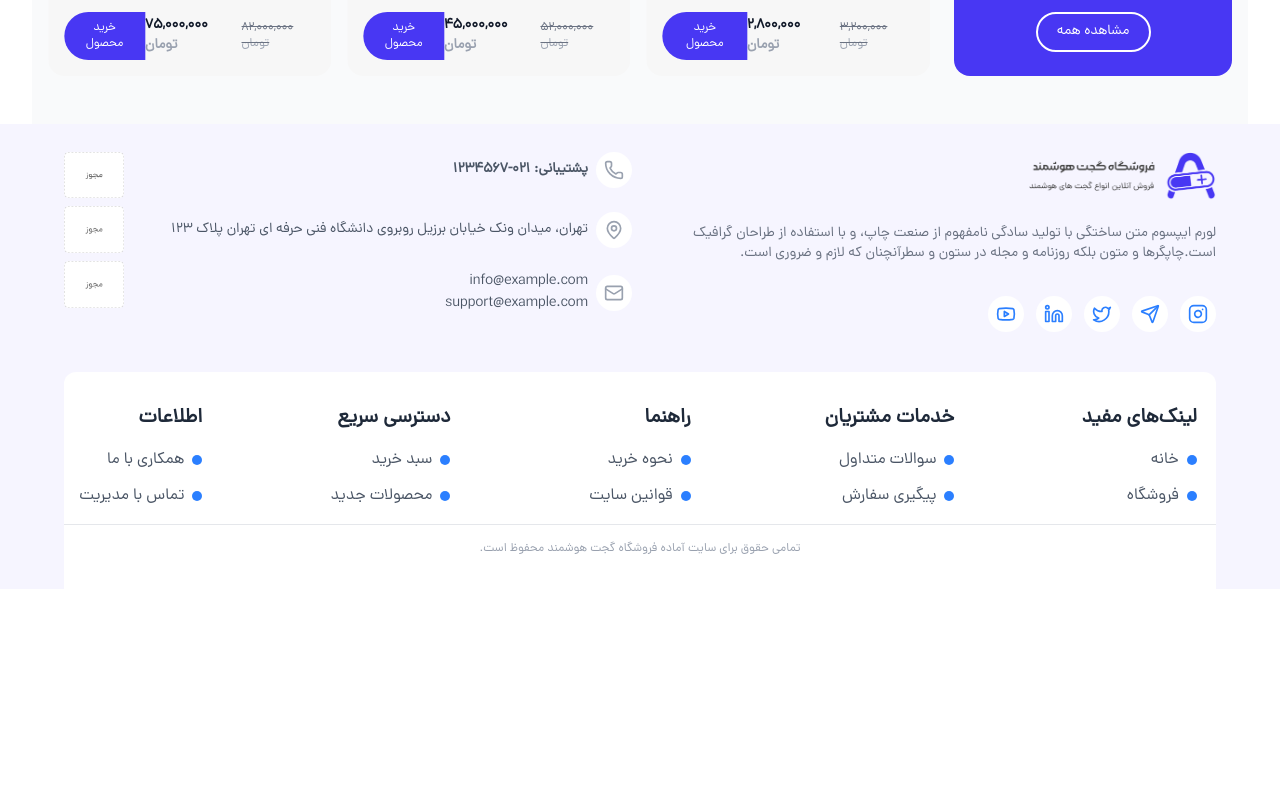
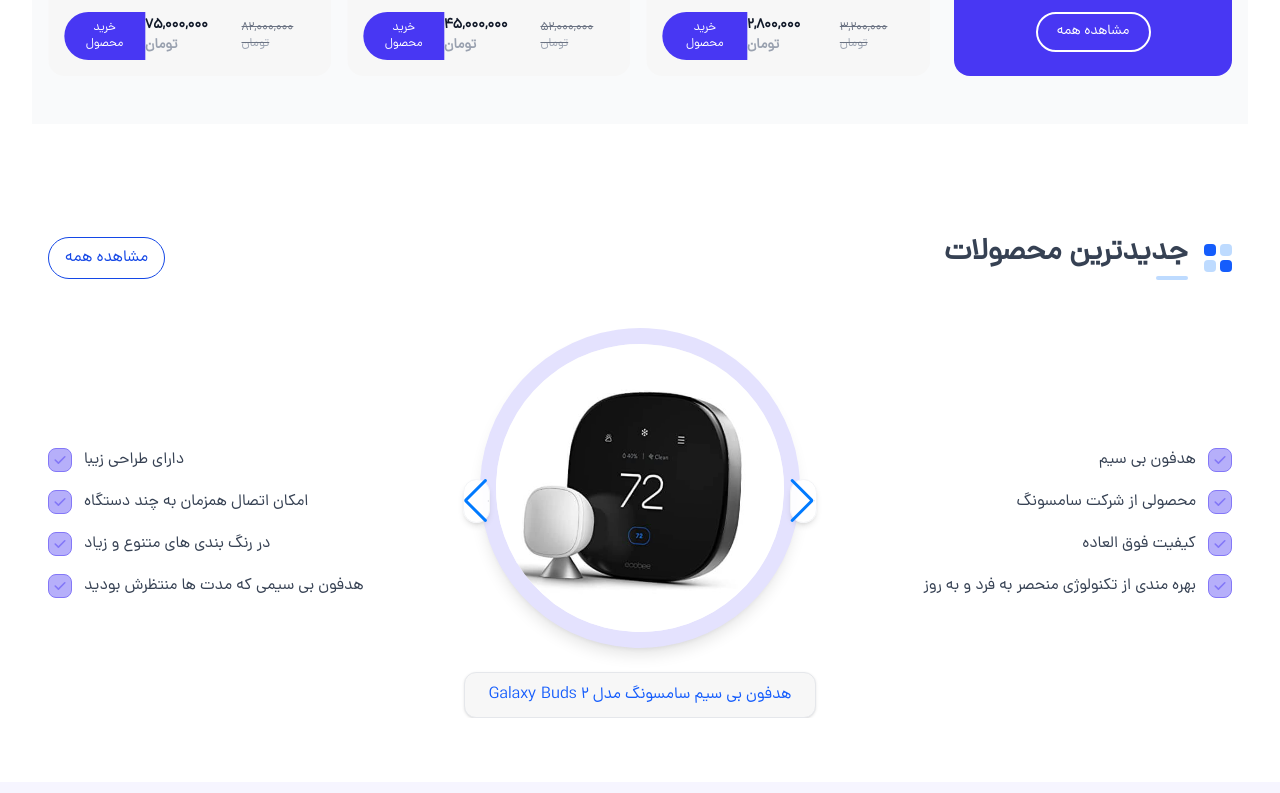
Before and after one commit to mani-hosseini/smart-gadgets, a React (Vite) app in the folder front-end/: page / in a window 1280 px wide. Shown: the part 1247-2040 px from the top of the page. Before the commit the page ends 1836 px from the top, so only its background shows below. Built offline with nearby package versions, Linux system fonts and the light colour scheme.

Commit message:
Add NewestProductsSection with responsive design and navigation

```diff
--- a/front-end/index.html
+++ b/front-end/index.html
@@ -2,9 +2,9 @@
 <html lang="fa" dir="rtl">
   <head>
     <meta charset="UTF-8" />
-    <link rel="icon" type="image/svg+xml" href="/vite.svg" />
+    <link rel="icon" type="image/svg+xml" href="/favicon.svg" />
     <meta name="viewport" content="width=device-width, initial-scale=1.0" />
-    <title>Vite + React</title>
+    <title>Smart Gadgets - فروشگاه گجت‌های هوشمند</title>
   </head>
   <body>
     <div id="root"></div>
--- /dev/null
+++ b/front-end/src/components/home/FeatureList.jsx
@@ -0,0 +1,38 @@
+import React from "react";
+
+const FeatureList = ({ features, position }) => {
+  return (
+    <div className={`flex flex-col gap-4 ${position === 'left' ? 'items-start' : 'items-end'}`}>
+      {features.map((feature, index) => (
+        <div
+          key={index}
+          className={`flex items-center gap-3 ${
+            position === 'left' ? 'flex-row' : 'flex-row-reverse'
+          }`}
+        >
+          {/* Checkmark Icon */}
+          <div className="w-6 h-6 bg-[#b6affa] rounded-lg flex items-center justify-center border border-[#8377f7] flex-shrink-0">
+            <svg
+              className="w-4 h-4 text-[#8377f7]"
+              fill="currentColor"
+              viewBox="0 0 20 20"
+            >
+              <path
+                fillRule="evenodd"
+                d="M16.707 5.293a1 1 0 010 1.414l-8 8a1 1 0 01-1.414 0l-4-4a1 1 0 011.414-1.414L8 12.586l7.293-7.293a1 1 0 011.414 0z"
+                clipRule="evenodd"
+              />
+            </svg>
+          </div>
+
+          {/* Feature Text */}
+          <span className="text-gray-700 text-xs sm:text-sm md:text-base font-medium leading-relaxed">
+            {feature}
+          </span>
+        </div>
+      ))}
+    </div>
+  );
+};
+
+export default FeatureList;
--- a/front-end/src/components/home/NavigationArrows.jsx
+++ b/front-end/src/components/home/NavigationArrows.jsx
@@ -1,15 +1,43 @@
 import React from "react";
-import { ChevronLeft, ChevronRight } from "lucide-react";
 
-const NavigationArrows = () => (
-  <div className="absolute bottom-3 right-3 flex gap-1.5 z-10">
-    <button className="w-9 h-9  rounded-full border border-[#4837f3] flex items-center justify-center hover:bg-gray-50 transition-all duration-200 shadow-sm hover:shadow-md" style={{position: 'static'}}>
-      <ChevronLeft className="w-5 h-5 text-[#4837f3]" />
-    </button>
-    <button className="w-9 h-9 bg-white rounded-full border border-[#4837f3] flex items-center justify-center hover:bg-gray-50 transition-all duration-200 shadow-sm hover:shadow-md" style={{position: 'static'}}>
-      <ChevronRight className="w-5 h-5  text-[#4837f3]" />
-    </button>
-  </div>
-);
+const NavigationArrows = () => {
+  return (
+    <>
+      {/* Previous Button - Positioned exactly next to product image */}
+      <button className="swiper-button-prev absolute -left-8 md:-left-16 top-1/2 transform -translate-y-1/2 z-10 w-10 h-10 md:w-12 md:h-12 bg-white/90 backdrop-blur-sm border border-gray-100 rounded-full flex items-center justify-center hover:bg-white hover:border-[#8377f7] hover:shadow-xl transition-all duration-300 shadow-md">
+        <svg
+          className="w-5 h-5 text-gray-500 hover:text-[#8377f7] transition-colors duration-300"
+          fill="none"
+          stroke="currentColor"
+          viewBox="0 0 24 24"
+        >
+          <path
+            strokeLinecap="round"
+            strokeLinejoin="round"
+            strokeWidth={2}
+            d="M15 19l-7-7 7-7"
+          />
+        </svg>
+      </button>
+
+      {/* Next Button - Positioned exactly next to product image */}
+      <button className="swiper-button-next absolute -right-8 md:-right-16 top-1/2 transform -translate-y-1/2 z-10 w-10 h-10 md:w-12 md:h-12 bg-white/90 backdrop-blur-sm border border-gray-100 rounded-full flex items-center justify-center hover:bg-white hover:border-[#8377f7] hover:shadow-xl transition-all duration-300 shadow-md">
+        <svg
+          className="w-5 h-5 text-gray-500 hover:text-[#8377f7] transition-colors duration-300"
+          fill="none"
+          stroke="currentColor"
+          viewBox="0 0 24 24"
+        >
+          <path
+            strokeLinecap="round"
+            strokeLinejoin="round"
+            strokeWidth={2}
+            d="M9 5l7 7-7 7"
+          />
+        </svg>
+      </button>
+    </>
+  );
+};
 
 export default NavigationArrows;
--- /dev/null
+++ b/front-end/src/components/home/NewestProductsSection.jsx
@@ -0,0 +1,135 @@
+import React from "react";
+import { Swiper, SwiperSlide } from 'swiper/react';
+import { Navigation, Autoplay } from 'swiper/modules';
+import 'swiper/css';
+import 'swiper/css/navigation';
+import HeadingButton from "../shared/HeadingButton";
+import ProductDisplay from "./ProductDisplay";
+import FeatureList from "./FeatureList";
+import NavigationArrows from "./NavigationArrows";
+
+
+const NewestProductsSection = () => {
+  // داده‌های محصولات جدید
+  const newestProducts = [
+    {
+      id: 1,
+      name: "هدفون بی سیم سامسونگ مدل 2 Galaxy Buds",
+      image: "/shop/product-pic1.jpg",
+      leftFeatures: [
+        "هدفون بی سیم",
+        "محصولی از شرکت سامسونگ",
+        "کیفیت فوق العاده",
+        "بهره مندی از تکنولوژی منحصر به فرد و به روز"
+      ],
+      rightFeatures: [
+        "دارای طراحی زیبا",
+        "امکان اتصال همزمان به چند دستگاه",
+        "در رنگ بندی های متنوع و زیاد",
+        "هدفون بی سیمی که مدت ها منتظرش بودید"
+      ]
+    },
+    {
+      id: 2,
+      name: "ساعت هوشمند اپل واچ سری 9",
+      image: "/shop/product-pic2.jpg",
+      leftFeatures: [
+        "نمایشگر همیشه روشن",
+        "تشخیص سقوط و تصادف",
+        "پایش سلامت پیشرفته",
+        "شارژ سریع و بی‌سیم"
+      ],
+      rightFeatures: [
+        "طراحی زیبا و مدرن",
+        "سازگاری کامل با iOS",
+        "آب‌بندی IP6X",
+        "باتری با عمر طولانی"
+      ]
+    },
+    {
+      id: 3,
+      name: "گوشی هوشمند سامسونگ گلکسی S24",
+      image: "/shop/product-pic3.jpg",
+      leftFeatures: [
+        "پردازنده قدرتمند اسنپدراگون",
+        "دوربین 200 مگاپیکسلی",
+        "نمایشگر 6.8 اینچی",
+        "شارژ 45 واتی"
+      ],
+      rightFeatures: [
+        "طراحی مدرن و زیبا",
+        "نمایشگر Dynamic AMOLED",
+        "سازگاری با 5G",
+        "سیستم عامل One UI 6"
+      ]
+    }
+  ];
+
+  return (
+    <section className="py-8 bg-white md:py-12 lg:py-16">
+      <div className="container px-4 mx-auto">
+        {/* Header Section - Static */}
+        <div className="mb-6 md:mb-8 lg:mb-12">
+          <HeadingButton
+            title="جدیدترین محصولات"
+            buttonText="مشاهده همه"
+            buttonLink="/shop"
+          />
+        </div>
+
+        {/* Slider Section */}
+        <div className="relative">
+          {/* Swiper Slider */}
+          <Swiper
+            modules={[Navigation, Autoplay]}
+            spaceBetween={0}
+            slidesPerView={1}
+            navigation={{
+              nextEl: '.swiper-button-next',
+              prevEl: '.swiper-button-prev',
+            }}
+            autoplay={false}
+            loop={true}
+            className="w-full"
+            dir="rtl"
+            allowTouchMove={true}
+            grabCursor={true}
+          >
+            {newestProducts.map((product) => (
+              <SwiperSlide key={product.id}>
+                <div className="flex flex-col items-center gap-8 lg:grid lg:grid-cols-3 lg:items-center lg:gap-8">
+                  {/* Left Feature List */}
+                  <div className="order-2 w-full lg:col-span-1 lg:order-1">
+                    <FeatureList
+                      features={product.leftFeatures}
+                      position="left"
+                    />
+                  </div>
+
+                  {/* Center Product Display */}
+                  <div className="relative order-1 w-full lg:col-span-1 lg:order-2">
+                    <ProductDisplay
+                      product={product}
+                    />
+                    {/* Navigation Arrows positioned next to the product image */}
+                    <NavigationArrows />
+                  </div>
+
+                  {/* Right Feature List */}
+                  <div className="order-3 w-full lg:col-span-1 lg:order-3">
+                    <FeatureList
+                      features={product.rightFeatures}
+                      position="right"
+                    />
+                  </div>
+                </div>
+              </SwiperSlide>
+            ))}
+          </Swiper>
+        </div>
+      </div>
+    </section>
+  );
+};
+
+export default NewestProductsSection;
--- /dev/null
+++ b/front-end/src/components/home/ProductDisplay.jsx
@@ -0,0 +1,31 @@
+import React from "react";
+
+const ProductDisplay = ({ product }) => {
+  return (
+    <div className="flex flex-col items-center">
+      {/* Product Image Container */}
+      <div className="relative mb-6">
+        {/* Background Circle - Slightly tilted to the right */}
+        <div className="w-64 h-64 md:w-80 md:h-80 bg-[#e4e2fe] rounded-full flex items-center justify-center shadow-lg transform rotate-3">
+          {/* Product Image */}
+          <div className="flex items-center justify-center overflow-hidden bg-white rounded-full shadow-inner w-56 h-56 md:w-72 md:h-72">
+            <img
+              src={product.image}
+              alt={product.name}
+              className="object-cover object-center w-full h-full"
+            />
+          </div>
+        </div>
+      </div>
+
+      {/* Product Name Banner */}
+      <div className="bg-[#f7f7f7] px-6 py-3 rounded-xl border border-gray-200 shadow-sm">
+        <h3 className="text-sm font-medium leading-tight text-center text-blue-600 md:text-base">
+          {product.name}
+        </h3>
+      </div>
+    </div>
+  );
+};
+
+export default ProductDisplay;
--- a/front-end/src/components/shared/HeadingButton.jsx
+++ b/front-end/src/components/shared/HeadingButton.jsx
@@ -2,15 +2,15 @@
 import React from "react";
 import { Link } from "react-router-dom";
 
-export default function HeadingButton() {
+export default function HeadingButton({ title, buttonText, buttonLink }) {
   return (
     <div className="flex items-center justify-between my-12">
-      <Heading title="سوالات متداول" />
+      <Heading title={title} />
       <Link
-        to="/about#faq-section"
-        className="md:flex hidden px-4 py-2 bg-white  text-blue-700 border border-blue-700 hover:bg-blue-700 hover:text-white transition rounded-full"
+        to={buttonLink}
+        className="md:flex hidden px-4 py-2 bg-white text-blue-700 border border-blue-700 hover:bg-blue-700 hover:text-white transition rounded-full"
       >
-        مشاهده همه
+        {buttonText}
       </Link>
     </div>
   );
--- a/front-end/src/pages/home.jsx
+++ b/front-end/src/pages/home.jsx
@@ -2,6 +2,7 @@
 import HeroSection from "../components/home/HeroSection";
 import ProductCategoriesSection from "../components/home/ProductCategoriesSection";
 import SpecialOffersSection from "../components/home/SpecialOffersSection";
+import NewestProductsSection from "../components/home/NewestProductsSection";
 
 export default function Home() {
   return (
@@ -9,6 +10,7 @@
       <HeroSection />
       <ProductCategoriesSection />
       <SpecialOffersSection />
+      <NewestProductsSection />
     </div>
   );
 }
```
Also changed, not shown: front-end/public/favicon.png (added), front-end/public/favicon.svg (added).
